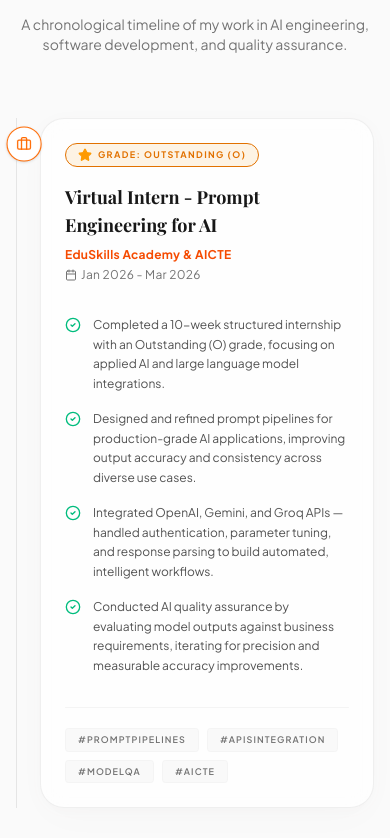
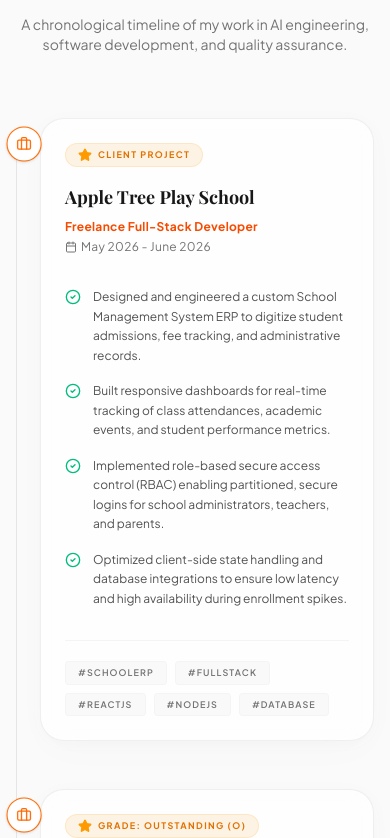
Before and after one commit to VVikasKumar01/Vikas-Kumar-Velugubantla-Portfolio, a React (Vite) app: page / in a window 390 px wide. Shown: the part 2646-3484 px from the top of the page. Built offline with nearby package versions, Linux system fonts and the light colour scheme; no server answers; a web font is replaced by a local one.

Commit message:
refactor: update auth, experience, and PDF logic
- Implement dynamic admin passcode generation
- Add Apple Tree Play School project to experience
- Update PDF export to include recent projects
- Cleanup env and db configuration management

```diff
--- a/db.json
+++ /dev/null
@@ -1,15 +0,0 @@
-{
-  "resumeDownloads": 0,
-  "pageViews": 1,
-  "messages": [],
-  "events": [
-    {
-      "type": "view",
-      "timestamp": "2026-07-06T14:46:10.945Z"
-    }
-  ],
-  "adminPasscode": "vikas2026",
-  "aiSettings": {
-    "useGeminiForContact": true
-  }
-}
--- a/server.ts
+++ b/server.ts
@@ -40,7 +40,6 @@
 
 // In-memory local cache with starter baseline data
 let dbInMemory: DB = {
-  adminPasscode: "vikas2026",
   resumeDownloads: 0,
   pageViews: 0,
   messages: []
@@ -129,7 +128,7 @@
       events: dbInMemory.events || []
     });
     await setDoc(doc(firestoreDb, "settings", "admin"), {
-      adminPasscode: dbInMemory.adminPasscode || "vikas2026",
+      adminPasscode: getAdminPasscode(dbInMemory),
       aiSettings: dbInMemory.aiSettings || { useGeminiForContact: true }
     });
   } catch (err) {
@@ -363,7 +362,7 @@
     } else {
       console.log("[Boot Sync] Seeding settings to Firestore...");
       await setDoc(doc(firestoreDb, "settings", "admin"), {
-        adminPasscode: dbInMemory.adminPasscode || "vikas2026",
+        adminPasscode: getAdminPasscode(dbInMemory),
         aiSettings: dbInMemory.aiSettings || { useGeminiForContact: true }
       });
     }
@@ -414,6 +413,8 @@
   return cleaned.trim();
 }
 
+let generatedPasscodeCache: string | null = null;
+
 function getAdminPasscode(db: DB): string {
   if (db.adminPasscode) {
     return db.adminPasscode;
@@ -426,7 +427,24 @@
       envPasscode !== "") {
     return envPasscode;
   }
-  return "vikas2026";
+  if (generatedPasscodeCache) {
+    return generatedPasscodeCache;
+  }
+  generatedPasscodeCache = crypto.randomBytes(4).toString("hex");
+  console.warn("\n============================================================");
+  console.warn("[SECURITY WARNING] No secure ADMIN_PASSCODE environment variable set.");
+  console.warn(`A secure, random temporary passcode has been generated: ${generatedPasscodeCache}`);
+  console.warn("Please set ADMIN_PASSCODE in your environment variables for production.");
+  console.warn("============================================================\n");
+
+  db.adminPasscode = generatedPasscodeCache;
+  try {
+    fs.writeFileSync(DB_FILE, JSON.stringify(db, null, 2), "utf-8");
+  } catch (err) {
+    console.error("Failed to persist dynamically generated passcode to db.json:", err);
+  }
+
+  return generatedPasscodeCache;
 }
 
 // Lazy init for Gemini API
--- a/src/components/Experience.tsx
+++ b/src/components/Experience.tsx
@@ -3,11 +3,39 @@
 import { motion } from "motion/react";
 
 export default function Experience() {
-  const bulletPoints = [
+  const experiences = [
+    {
+      id: "exp_apple_tree",
+      title: "Freelance Full-Stack Developer",
+      company: "Apple Tree Play School",
+      location: "Freelance",
+      duration: "May 2026 - June 2026",
+      badge: "Client Project",
+      hasStar: true,
+      bullets: [
+        "Designed and engineered a custom School Management System ERP to digitize student admissions, fee tracking, and administrative records.",
+        "Built responsive dashboards for real-time tracking of class attendances, academic events, and student performance metrics.",
+        "Implemented role-based secure access control (RBAC) enabling partitioned, secure logins for school administrators, teachers, and parents.",
+        "Optimized client-side state handling and database integrations to ensure low latency and high availability during enrollment spikes."
+      ],
+      tags: ["#SchoolERP", "#FullStack", "#ReactJS", "#NodeJS", "#Database"]
+    },
+    {
+      id: "exp_eduskills",
+      title: "Virtual Intern - Prompt Engineering for AI",
+      company: "EduSkills Academy & AICTE",
+      location: "Virtual",
+      duration: "Jan 2026 - Mar 2026",
+      badge: "Grade: Outstanding (O)",
+      hasStar: true,
+      bullets: [
         "Completed a 10-week structured internship with an Outstanding (O) grade, focusing on applied AI and large language model integrations.",
         "Designed and refined prompt pipelines for production-grade AI applications, improving output accuracy and consistency across diverse use cases.",
         "Integrated OpenAI, Gemini, and Groq APIs — handled authentication, parameter tuning, and response parsing to build automated, intelligent workflows.",
         "Conducted AI quality assurance by evaluating model outputs against business requirements, iterating for precision and measurable accuracy improvements."
+      ],
+      tags: ["#PromptPipelines", "#APIsIntegration", "#ModelQA", "#AICTE"]
+    }
   ];
 
   return (
@@ -28,12 +56,13 @@
         </div>
 
         {/* Timeline wrapper card */}
-        <div className="relative group">
+        <div className="relative space-y-12">
           {/* Backing accent line decoration */}
-          <div className="absolute top-0 bottom-0 left-0 sm:left-4 w-[1px] bg-neutral-200 dark:bg-neutral-800" />
+          <div className="absolute top-4 bottom-4 left-0 sm:left-4 w-[1px] bg-neutral-200 dark:bg-neutral-800" />
 
-          {/* Experience Item */}
-          <div className="relative pl-6 sm:pl-12 flex flex-col gap-4">
+          {experiences.map((exp) => (
+            /* Experience Item */
+            <div key={exp.id} className="relative pl-6 sm:pl-12 flex flex-col gap-4">
 
               {/* Left Locator icon */}
               <div className="absolute top-2.5 left-[-8.5px] sm:left-1 p-2 rounded-full bg-white dark:bg-slate-900 border border-orange-500 dark:border-amber-400 shadow-sm z-10 scale-110">
@@ -46,29 +75,33 @@
                 transition={{ duration: 0.4, ease: [0.16, 1, 0.3, 1] }}
                 className="p-6 sm:p-8 rounded-3xl border border-neutral-200/60 dark:border-slate-800 bg-white/70 dark:bg-slate-900/65 backdrop-blur-md shadow-sm hover:shadow-md transition-all group relative designer-shadow-md hover-premium-lift"
               >
-              {/* Corner Outstanding Badge decoration */}
-              <div className="relative top-0 right-0 mb-4 inline-flex w-fit sm:absolute sm:mb-0 sm:top-5 sm:right-8 px-3 py-1 bg-amber-500/10 text-amber-600 dark:text-amber-400 text-[9px] font-sans tracking-[0.15em] uppercase font-bold rounded-full items-center gap-1.5 border border-amber-550/10">
-                <Star className="w-3.5 h-3.5 text-amber-500 fill-amber-500" /> Grade: Outstanding (O)
+                {/* Corner Badge decoration */}
+                {exp.badge && (
+                  <div className="relative top-0 right-0 mb-4 inline-flex w-fit sm:absolute sm:mb-0 sm:top-5 sm:right-8 px-3 py-1 bg-amber-500/10 text-amber-600 dark:text-amber-400 text-[9px] font-sans tracking-[0.15em] uppercase font-bold rounded-full items-center gap-1.5 border border-amber-500/15">
+                    {exp.hasStar && <Star className="w-3.5 h-3.5 text-amber-500 fill-amber-500" />} {exp.badge}
                   </div>
+                )}
 
                 {/* Title, Team & Dates banner */}
                 <div className="space-y-2 max-w-full sm:max-w-[70%] text-left">
                   <h3 className="text-lg sm:text-xl font-bold text-neutral-900 dark:text-neutral-100 font-display">
-                  Virtual Intern - Prompt Engineering for AI
+                    {exp.id === "exp_apple_tree" ? exp.company : exp.title}
                   </h3>
 
                   <div className="flex flex-wrap items-center gap-x-3 gap-y-1 text-xs text-neutral-500 dark:text-neutral-400 font-sans tracking-wide">
-                  <span className="font-bold text-orange-600 dark:text-amber-400">EduSkills Academy & AICTE</span>
+                    <span className="font-bold text-orange-600 dark:text-amber-400">
+                      {exp.id === "exp_apple_tree" ? exp.title : exp.company}
+                    </span>
                     <span className="hidden sm:inline text-neutral-300 dark:text-neutral-700">|</span>
                     <span className="flex items-center gap-1">
-                    <Calendar className="w-3 h-3" /> Jan 2026 - Mar 2026
+                      <Calendar className="w-3 h-3" /> {exp.duration}
                     </span>
                   </div>
                 </div>
 
                 {/* bullets */}
                 <div className="mt-8 space-y-4">
-                {bulletPoints.map((bullet, idx) => (
+                  {exp.bullets.map((bullet, idx) => (
                     <div key={idx} className="flex gap-3 text-xs sm:text-sm text-neutral-600 dark:text-neutral-300 leading-relaxed text-left font-sans">
                       <div className="text-orange-500 dark:text-amber-400 mt-0.5 flex-shrink-0 select-none">
                         <CheckCircle2 className="w-4 h-4 text-emerald-500" />
@@ -80,14 +113,16 @@
 
                 {/* Dynamic highlights summary footer */}
                 <div className="mt-8 pt-5 border-t border-neutral-200/40 dark:border-neutral-900/60 flex flex-wrap gap-2">
-                <span className="text-[9px] font-sans font-semibold uppercase tracking-[0.12em] px-3 py-1 bg-neutral-100/60 dark:bg-neutral-900 border border-neutral-200/25 dark:border-neutral-800 text-neutral-500 dark:text-neutral-400 rounded">#PromptPipelines</span>
-                <span className="text-[9px] font-sans font-semibold uppercase tracking-[0.12em] px-3 py-1 bg-neutral-100/60 dark:bg-neutral-900 border border-neutral-200/25 dark:border-neutral-800 text-neutral-500 dark:text-neutral-400 rounded">#APIsIntegration</span>
-                <span className="text-[9px] font-sans font-semibold uppercase tracking-[0.12em] px-3 py-1 bg-neutral-100/60 dark:bg-neutral-900 border border-neutral-200/25 dark:border-neutral-800 text-neutral-500 dark:text-neutral-400 rounded">#ModelQA</span>
-                <span className="text-[9px] font-sans font-semibold uppercase tracking-[0.12em] px-3 py-1 bg-neutral-100/60 dark:bg-neutral-900 border border-neutral-200/25 dark:border-neutral-800 text-neutral-500 dark:text-neutral-400 rounded">#AICTE</span>
+                  {exp.tags.map((tag, tIdx) => (
+                    <span key={tIdx} className="text-[9px] font-sans font-semibold uppercase tracking-[0.12em] px-3 py-1 bg-neutral-100/60 dark:bg-neutral-900 border border-neutral-200/25 dark:border-neutral-800 text-neutral-500 dark:text-neutral-400 rounded">
+                      {tag}
+                    </span>
+                  ))}
                 </div>
 
               </motion.div>
             </div>
+          ))}
 
         </div>
 
```
Also changed, not shown: src/components/Hero.tsx (+43 -0 lines), 2 other files (tests, documents, lock files or other folders). Lines whose indentation alone changed are shown as unchanged.
